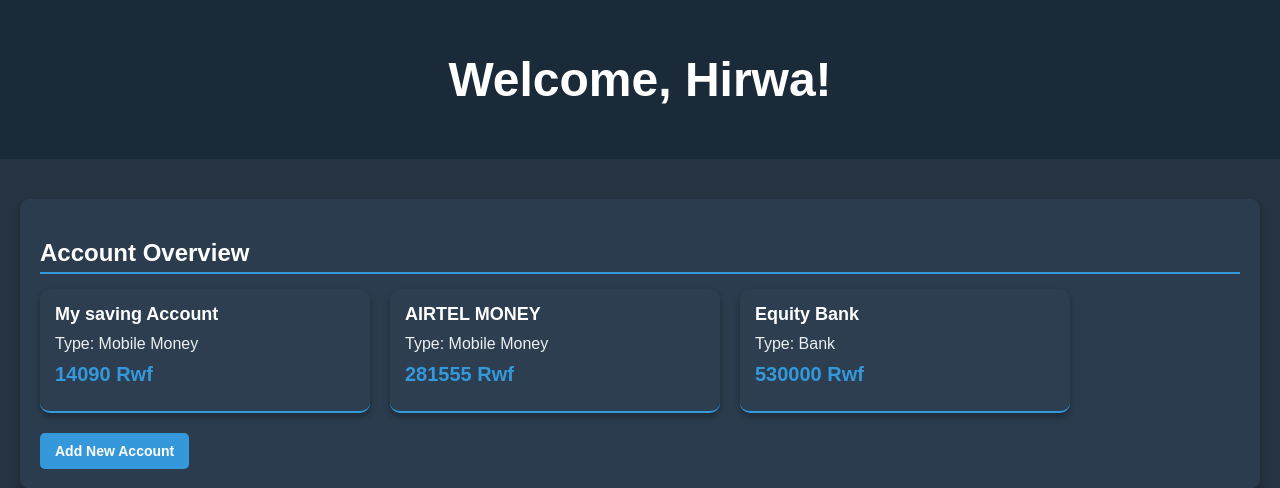
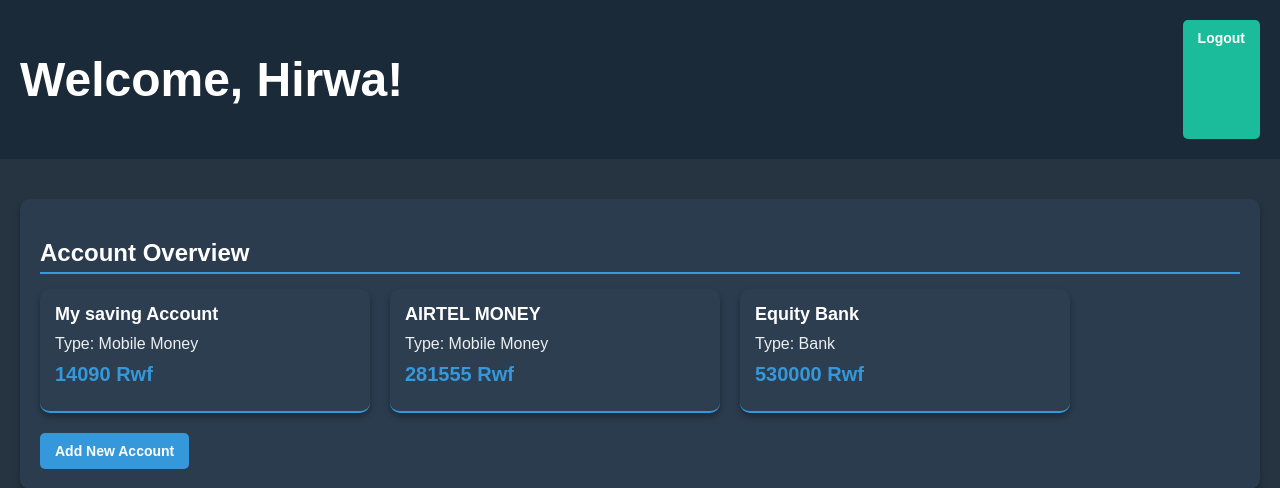
Before and after one commit to hirwacedric123/SpendIT, a Django app: page /home/ in a window 1280 px wide. Shown: the top 488 px of the page. Run offline with Django 5.2, Linux system fonts and the light colour scheme; a user stored in the database is signed in; data comes from the database, SQL or seed files in the repository.

Commit message:
feat: enhance header layout and add logout button for improved user experience

```diff
--- a/Spend/static/assets/css/dashboard.css
+++ b/Spend/static/assets/css/dashboard.css
@@ -12,6 +12,8 @@ header {
     text-align: center;
     color: #fff;
     font-size: 24px;
+    display: flex;
+    justify-content: space-between;
 }
 
 main {
--- a/Spend/templates/home.html
+++ b/Spend/templates/home.html
@@ -10,6 +10,7 @@
 <body>
     <header>
         <h1>Welcome, {{ user.first_name }}!</h1>
+        <a href="/logout" class="btn btn-secondary">Logout</a>
     </header>
 
     <main>
@@ -181,7 +182,7 @@
         <!-- Budget Overview Section -->
 
 
-        <a href="/logout" class="btn btn-secondary">Logout</a>
+
     </main>
 
     <script>
```
